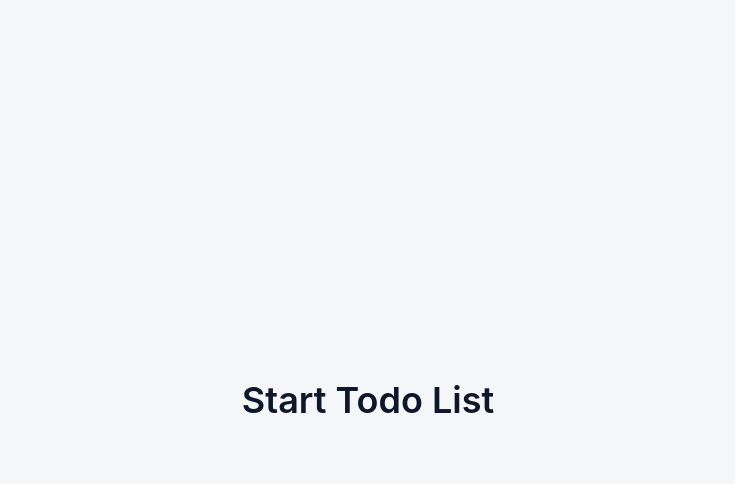
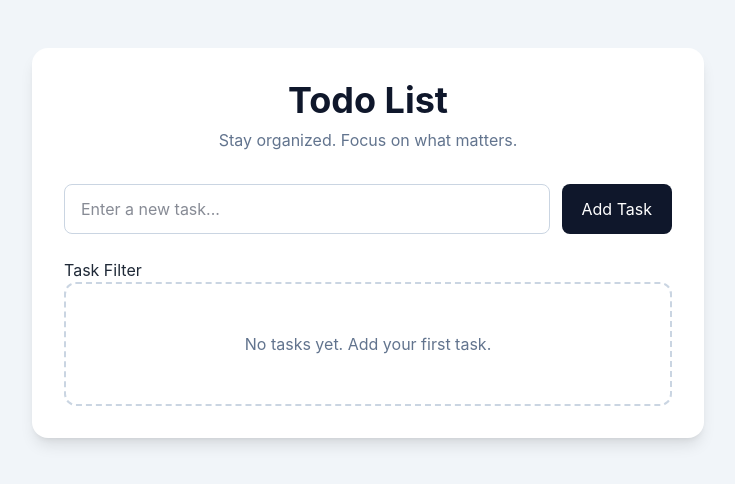
Before and after one commit to saikiran-ravuri/todo-list, a React (Vite) app: page / in a window 1280 px wide. Shown: the top 484 px of the page, without its empty margins (272-1007 px from the left). Built offline with nearby package versions, Linux system fonts and the light colour scheme.

Commit message:
Add create task functionality

```diff
--- a/src/App.jsx
+++ b/src/App.jsx
@@ -1,7 +1,23 @@
+import TaskFilter from "./components/tasks/TaskFilter";
+import TaskForm from "./components/tasks/TaskForm";
+import TaskList from "./components/tasks/TaskList";
+
 function App() {
   return (
-    <main className="flex min-h-screen items-center justify-center">
-      <h1 className="text-4xl font-semibold text-slate-900">Start Todo List</h1>
+    <main className="min-h-screen bg-slate-100 px-4 py-12">
+      <div className="mx-auto max-w-2xl rounded-2xl bg-white p-8 shadow-lg">
+        <header className="mb-8 text-center">
+          <h1 className="text-4xl font-bold text-slate-900">Todo List</h1>
+
+          <p className="mt-2 text-slate-500">
+            Stay organized. Focus on what matters.
+          </p>
+        </header>
+
+        <TaskForm />
+        <TaskFilter />
+        <TaskList />
+      </div>
     </main>
   );
 }
--- a/src/app/store.js
+++ b/src/app/store.js
@@ -1,5 +1,6 @@
 import { configureStore } from "@reduxjs/toolkit";
-import taskReducer from "../features/tasks/taskSlice.js";
+
+import taskReducer from "../features/tasks/taskSlice";
 
 export const store = configureStore({
   reducer: {
--- /dev/null
+++ b/src/components/tasks/TaskFilter.jsx
@@ -0,0 +1,5 @@
+function TaskFilter() {
+  return <div>Task Filter</div>;
+}
+
+export default TaskFilter;
--- /dev/null
+++ b/src/components/tasks/TaskForm.jsx
@@ -0,0 +1,46 @@
+import { useState } from "react";
+import { useDispatch } from "react-redux";
+
+import { addTask } from "../../features/tasks/taskSlice";
+
+function TaskForm() {
+  const [title, setTitle] = useState("");
+  const dispatch = useDispatch();
+
+  const handleSubmit = (event) => {
+    event.preventDefault();
+
+    const trimmedTitle = title.trim();
+
+    if (!trimmedTitle) {
+      return;
+    }
+
+    dispatch(addTask(trimmedTitle));
+
+    setTitle("");
+  };
+
+  return (
+    <section className="mb-6">
+      <form onSubmit={handleSubmit} className="flex gap-3">
+        <input
+          type="text"
+          placeholder="Enter a new task..."
+          value={title}
+          onChange={(event) => setTitle(event.target.value)}
+          className="flex-1 rounded-lg border border-slate-300 px-4 py-3 text-slate-900 outline-none transition focus:border-slate-500 focus:ring-2 focus:ring-slate-200"
+        />
+
+        <button
+          type="submit"
+          className="rounded-lg bg-slate-900 px-5 py-3 font-medium text-white transition hover:bg-slate-800 active:scale-[0.98]"
+        >
+          Add Task
+        </button>
+      </form>
+    </section>
+  );
+}
+
+export default TaskForm;
--- /dev/null
+++ b/src/components/tasks/TaskItem.jsx
@@ -0,0 +1,18 @@
+function TaskItem({ task }) {
+  return (
+    <li className="flex items-center justify-between gap-4 rounded-xl border border-slate-200 bg-white p-4 shadow-sm transition hover:shadow-md">
+      <span className="flex-1 break-words text-base font-medium text-slate-800">
+        {task.title}
+      </span>
+
+      <button
+        type="button"
+        className="shrink-0 rounded-lg bg-red-500 px-3 py-2 text-sm font-medium text-white transition hover:bg-red-600 active:scale-[0.98]"
+      >
+        Delete
+      </button>
+    </li>
+  );
+}
+
+export default TaskItem;
--- /dev/null
+++ b/src/components/tasks/TaskList.jsx
@@ -0,0 +1,29 @@
+import { useSelector } from "react-redux";
+
+import TaskItem from "./TaskItem";
+
+function TaskList() {
+  const tasks = useSelector((state) => state.tasks.items);
+
+  if (tasks.length === 0) {
+    return (
+      <section>
+        <div className="rounded-xl border-2 border-dashed border-slate-300 py-12 text-center">
+          <p className="text-slate-500">No tasks yet. Add your first task.</p>
+        </div>
+      </section>
+    );
+  }
+
+  return (
+    <section>
+      <ul className="space-y-3">
+        {tasks.map((task) => (
+          <TaskItem key={task.id} task={task} />
+        ))}
+      </ul>
+    </section>
+  );
+}
+
+export default TaskList;
--- a/src/features/tasks/taskSlice.js
+++ b/src/features/tasks/taskSlice.js
@@ -8,7 +8,17 @@ const initialState = {
 const taskSlice = createSlice({
   name: "tasks",
   initialState,
-  reducers: {},
+  reducers: {
+    addTask: (state, action) => {
+      state.items.push({
+        id: crypto.randomUUID(),
+        title: action.payload,
+        completed: false,
+      });
+    },
+  },
 });
 
+export const { addTask } = taskSlice.actions;
+
 export default taskSlice.reducer;
--- a/src/main.jsx
+++ b/src/main.jsx
@@ -2,8 +2,8 @@ import { StrictMode } from "react";
 import { createRoot } from "react-dom/client";
 import { Provider } from "react-redux";
 
-import App from "./App.jsx";
-import { store } from "./app/store.js";
+import App from "./App";
+import { store } from "./app/store";
 import "./index.css";
 
 createRoot(document.getElementById("root")).render(
```
